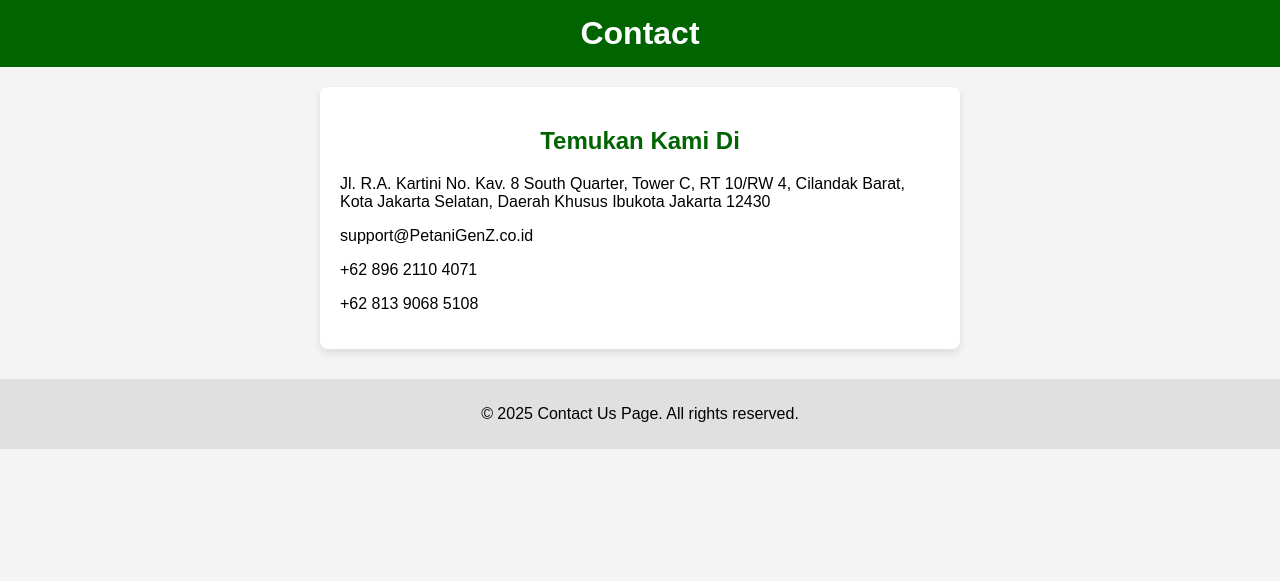
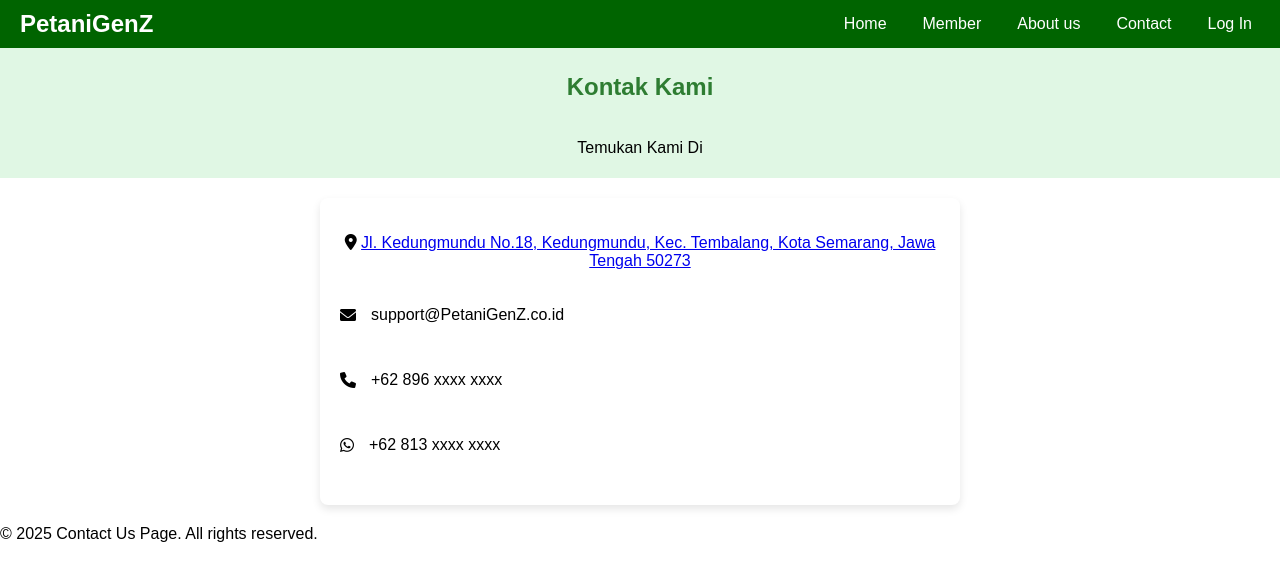
Before and after one commit to vallx86/KelompokTani, a PHP site: page /Contact.html in a window 1280 px wide. Shown: the top 581 px of the page. Run offline with PHP 8.4, Linux system fonts and the light colour scheme.

Commit message:
menambahkan icon

```diff
--- a/Contact.html
+++ b/Contact.html
@@ -1,108 +1,61 @@
 <!DOCTYPE html>
-<html lang="en">
+<html lang="id">
+
 <head>
     <meta charset="UTF-8">
     <meta name="viewport" content="width=device-width, initial-scale=1.0">
-    <title>Contact Us</title>
-    <style>
-        body {
-            font-family: Arial, sans-serif;
-            margin: 0;
-            padding: 0;
-            background-color: #f4f4f4;
-        }
+    <title>Kontak Kami</title>
+    <link rel="stylesheet" href="styles.css">
+    <link href="https://cdnjs.cloudflare.com/ajax/libs/font-awesome/6.0.0-beta3/css/all.min.css" rel="stylesheet">
 
-        header {
-            background-color: darkgreen;
-            color: white;
-            padding: 15px 20px;
-            text-align: center;
-        }
 
-        header h1 {
-            margin: 0;
-        }
+</head>
 
-        .contact-form {
-            max-width: 600px;
-            margin: 20px auto;
-            padding: 20px;
-            background: white;
-            border-radius: 8px;
-            box-shadow: 0 4px 8px rgba(0, 0, 0, 0.1);
-        }
-
-        .contact-form h2 {
-            text-align: center;
-            color: darkgreen;
-        }
-
-        .contact-form label {
-            font-weight: bold;
-            color: #555;
-            display: block;
-            margin: 15px 0 5px;
-        }
-
-        .contact-form input,
-        .contact-form textarea {
-            width: 100%;
-            padding: 10px;
-            margin-bottom: 15px;
-            border: 1px solid #ccc;
-            border-radius: 4px;
-            box-sizing: border-box;
-        }
-
-        .contact-form button {
-            background-color: #4caf50;
-            color: white;
-            border: none;
-            padding: 10px 20px;
-            border-radius: 4px;
-            cursor: pointer;
-        }
-
-        .contact-form button:hover {
-            background-color: #3d8b40;
-        }
-
-        footer {
-            background-color: #e0e0e0;
-            text-align: center;
-            padding: 10px;
-            margin-top: 30px;
-        }
-    </style>
-</head>
 <body>
     <header>
-        <h1>Contact</h1>
+        <h1>PetaniGenZ</h1>
+        <nav>
+            <ul>
+                <li><a href="#">Home</a></li>
+                <li><a href="#">Member</a></li>
+                <li><a href="#">About us</a></li>
+                <li><a href="#">Contact</a></li>
+                <li><a href="#">Log In</a></li>
+            </ul>
+        </nav>
     </header>
 
+    <main>
+        <section class="hero-Contact">
+            <h2>Kontak Kami</h2>
+            <p><br>Temukan Kami Di</p>
+        </section>
+    </main>
+
     <div class="contact-form">
-        <h2>Temukan Kami Di</h2>
-        <p>Jl. R.A. Kartini No. Kav. 8 South Quarter, Tower C, RT 10/RW 4, Cilandak Barat, Kota Jakarta Selatan, Daerah Khusus Ibukota Jakarta 12430</p>
+        <p><i class="fas fa-map-marker-alt icon"></i>
+            <a href="https://maps.app.goo.gl/XXaMaYLRtggsUYLVA">Jl. Kedungmundu No.18, Kedungmundu, Kec. Tembalang, Kota
+                Semarang, Jawa Tengah 50273</a>
+        </p>
         <div class="contact-info">
             <div class="contact-item">
-                <div class="icon"></div>
+                <i class="fas fa-envelope icon"></i>
                 <p>support@PetaniGenZ.co.id</p>
             </div>
             <div class="contact-item">
-                <div class="icon"></div>
-                <p>+62 896 2110 4071</p>
+                <i class="fas fa-phone icon"></i>
+                <p>+62 896 xxxx xxxx</p>
             </div>
             <div class="contact-item">
-                <div class="icon"></div>
-                <p>+62 813 9068 5108</p>
+                <i class="fa-brands fa-whatsapp"></i>
+                <p>+62 813 xxxx xxxx</p>
             </div>
         </div>
-
-
     </div>
 
     <footer>
         <p>© 2025 Contact Us Page. All rights reserved.</p>
     </footer>
 </body>
+
 </html>
--- a/styles.css
+++ b/styles.css
@@ -59,6 +59,16 @@
 .hero p {
     color: #555;
     line-height: 1.5;
+}
+
+.hero-Contact {
+    text-align: center;
+    padding: 5px 10px;
+    background-color: #e0f7e4;
+}
+
+.hero-Contact h2{
+    color: #2e7d32;
 }
 
 .products {
@@ -203,3 +213,29 @@
         align-items: center;
     }
 }
+
+.contact-form {
+    max-width: 600px;
+    text-align: center;
+    margin: 20px auto;
+    padding: 20px;
+    background: white;
+    border-radius: 8px;
+    box-shadow: 0 4px 8px rgba(0, 0, 0, 0.1);
+}
+
+.contact-form h2 {
+    text-align: center;
+    color: darkgreen;
+}
+
+.contact-info {
+    margin-top: 20px;
+}
+
+.contact-item {
+    display: flex;
+    align-items: center;
+    gap: 15px;
+    margin: 15px 0;
+}
```
